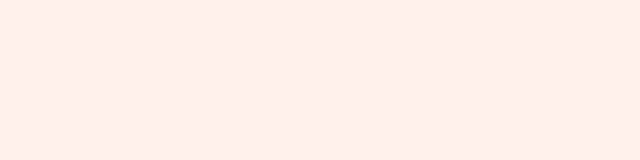
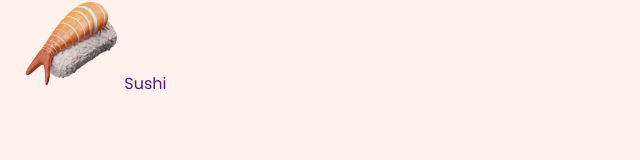
Before and after one commit to bedimcode/responsive-sushi-website, a plain HTML site: page index.html in a window 1280 px wide. Shown: the whole page, without its empty margins (0-640 px from the left). Drawn offline with nearby package versions, Linux system fonts and the light colour scheme.

Commit message:
created the logo import in html

```diff
--- a/index.html
+++ b/index.html
@@ -18,7 +18,12 @@
     <body>
         <!--==================== HEADER ====================-->
         <header class="header" id="header">
-
+            <nav class="nav container">
+                <a href="" class="nav__logo">
+                    <img src="assets/img/logo.png" alt="logo image">
+                    Sushi
+                </a>
+            </nav>
         </header>
 
         <!--==================== MAIN ====================-->
```
